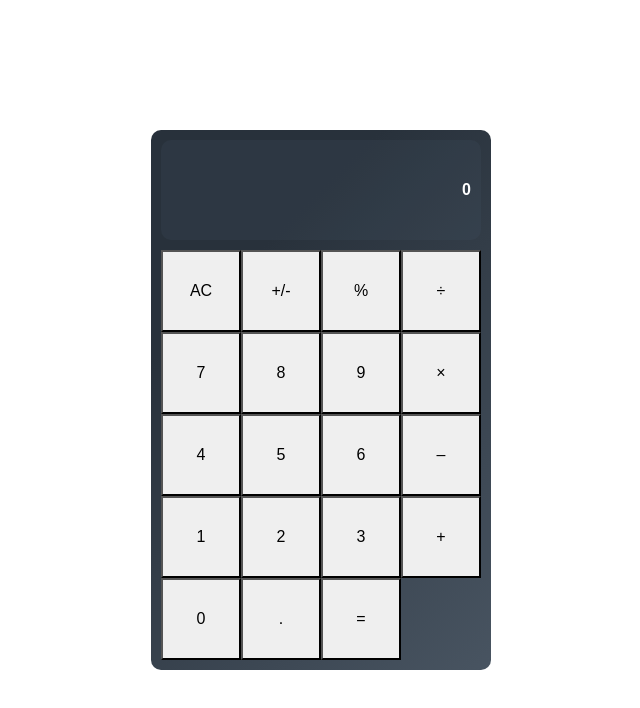
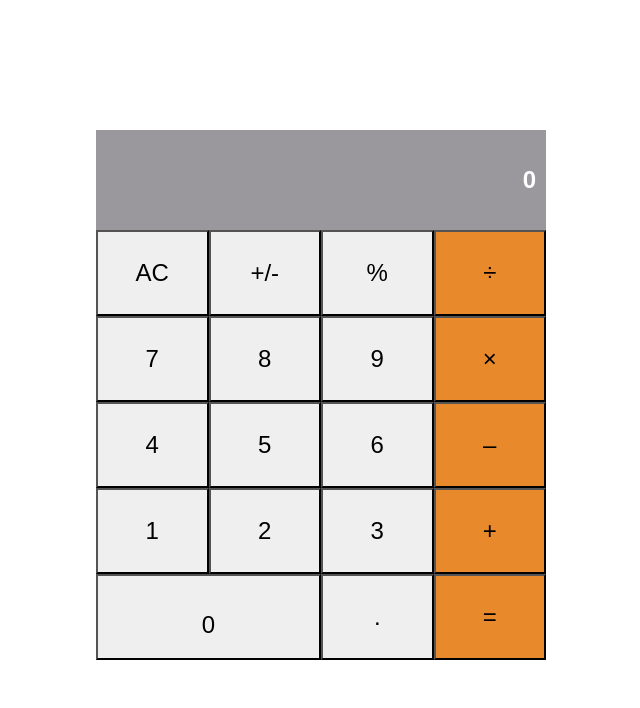
Before and after one commit to jerryowusu/math-magicians, a React (Create React App) app: page / in a window 1280 px wide. Shown: the top 708 px of the page, without its empty margins (319-959 px from the left). Built offline with nearby package versions, Linux system fonts and the light colour scheme; the HTML template or start-up script is replaced by a standard one.

Commit message:
update styling

```diff
--- a/src/App.css
+++ b/src/App.css
@@ -12,21 +12,17 @@ body {
 }
 
 .calculator {
-  width: 340px;
+  width: 450px;
   height: 540px;
-  padding: 10px;
   border-radius: 10px;
-  background-color: #485461;
-  background-image: linear-gradient(315deg, #485461 0%, #28313b 74%);
+  font-size: 1.5rem;
 }
 
 .display {
   height: 100px;
   width: 100%;
-  margin-bottom: 10px;
   padding: 0 10px;
-  background-color: #4357692d;
-  border-radius: 10px;
+  background-color: #67626ba8;
   display: flex;
   align-items: center;
   justify-content: flex-end;
@@ -35,36 +31,29 @@ body {
   box-sizing: border-box;
 }
 
-.figures,
-.operators {
+.figures {
   width: 100%;
   height: calc(100% - 110px);
   display: grid;
   grid-template-columns: repeat(4, 1fr);
   grid-template-rows: repeat(5, 1fr);
+  cursor: pointer;
 }
 
-/*
-  button {
-    border: none;
-    background-color: rgb(80, 60, 209);
-    font-size: 24px;
-    color: rgb(255, 255, 255);
-    font-weight: bold;
-    cursor: pointer;
-    border-radius: 10px;
-    outline: none;
-  }
+.operator {
+  background-color:  hsl(30, 80%, 54%);
+}
+
+.zero {
+  grid-column-start: 1;
+  grid-column-end: 3;
+  padding-top: 15px;
+}
 
   button:hover {
-    background-color: rgb(61, 43, 184);
-  }
-
-  .equals {
-    grid-column: 3 / 5;
-    background-color: rgb(243, 61, 29);
+    background-color: rgb(71, 184, 43);
   }
 
   .equals:hover {
     background-color: rgb(228, 39, 15);
-  } */
+  }
```
